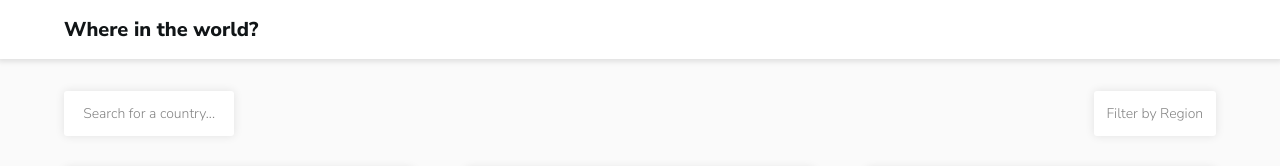
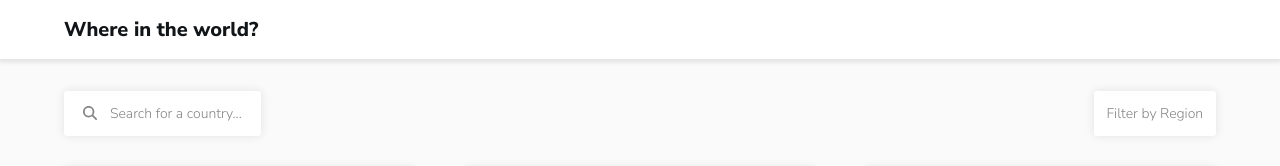
Before and after one commit to Vysakh-T/rest-countries-api-with-color-theme-switcher, a Vue app: page / in a window 1280 px wide. Shown: the top 166 px of the page. Built offline with nearby package versions, Linux system fonts and the light colour scheme.

Commit message:
small fixes

```diff
--- a/src/components/Header.vue
+++ b/src/components/Header.vue
@@ -6,6 +6,8 @@
 
 <style lang="scss" scoped>
     header {
+        // position: fixed;
+        // width: 100%;
         background-color: var(--color-elements);
         padding: 2vh 5vw;
         box-shadow: 0 1px 5px 2px rgba(0,0,0,0.1);
--- a/src/components/SearchBox.vue
+++ b/src/components/SearchBox.vue
@@ -1,5 +1,10 @@
+<script setup>
+import SearchIcon from './icons/SearchIcon.vue';
+</script>
+
 <template>
     <div>
+        <SearchIcon />
         <p>Search for a country...</p>
     </div>
 </template>
@@ -11,5 +16,14 @@
         padding: 1vw 1.5vw;
         box-shadow: 0 0px 10px 0px rgba(0, 0, 0, 0.1);
         border-radius: 3px;
+        display: flex;
+        justify-content: start;
+        align-items: center;
+        p{
+            margin-left: 1vw;
+        }
+        svg {
+            fill: var(--color-input);
+        }
     }
 </style>
```
